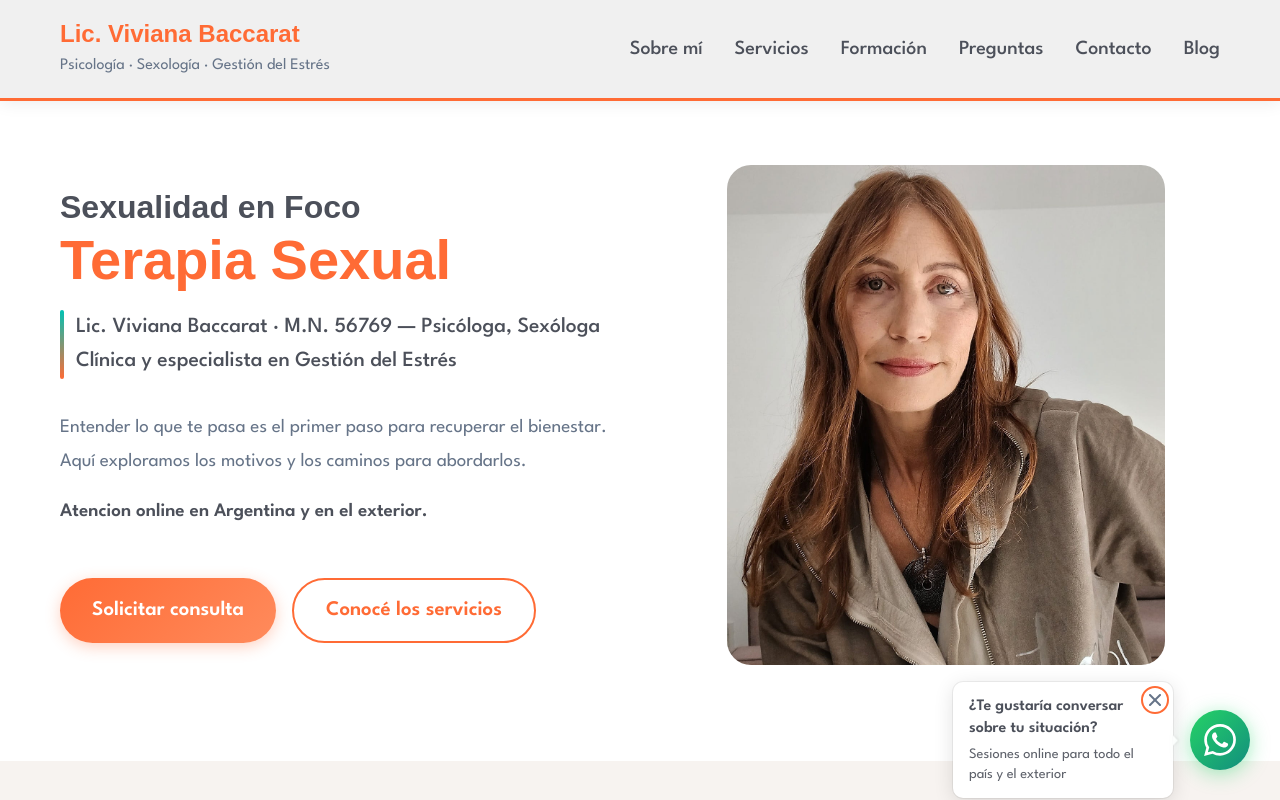
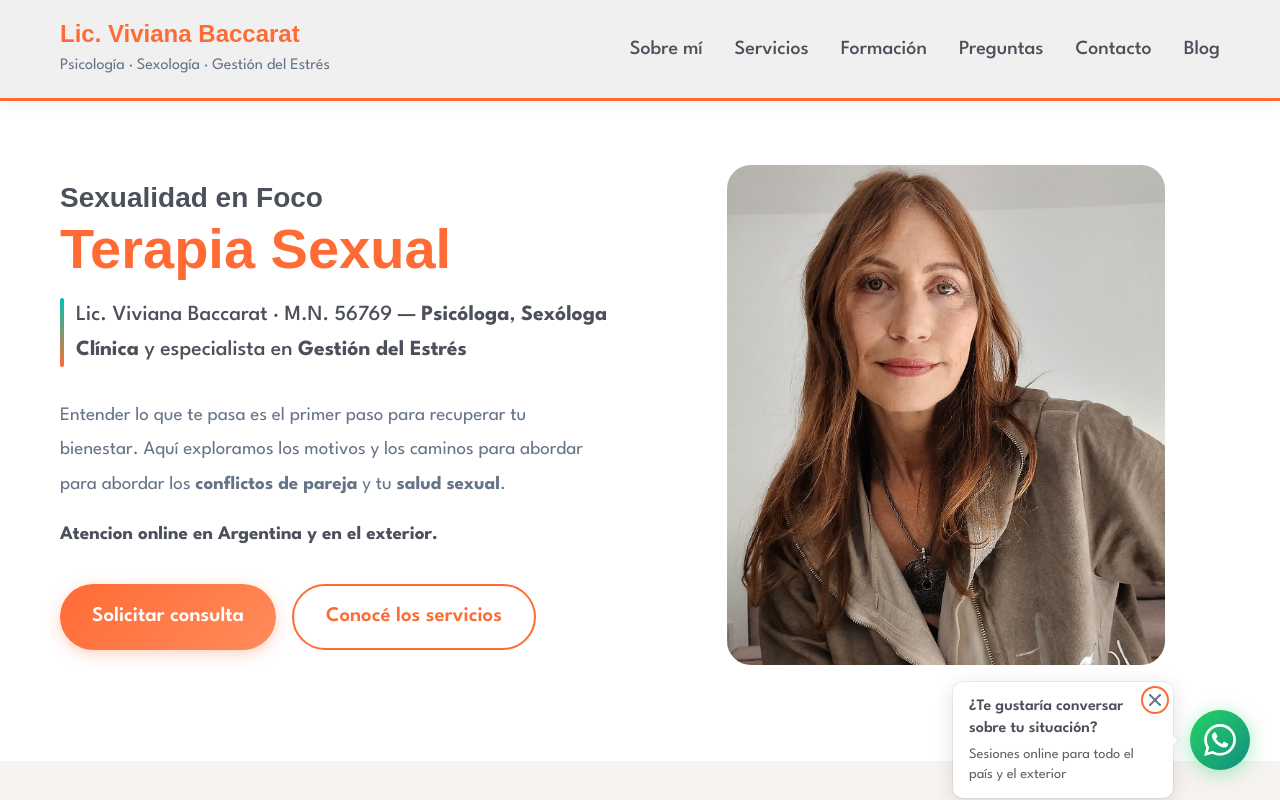
Before and after one commit to christiansaavedra/licenciada-viviana-baccarat, a React (Vite) app: page / in a window 1280 px wide. Shown: the top 800 px of the page. Built offline with nearby package versions, Linux system fonts and the light colour scheme; a web font is replaced by a local one.

Commit message:
Cambios de estilo

```diff
--- a/index.html
+++ b/index.html
@@ -26,11 +26,11 @@
 
     <!-- Primary Meta -->
     <title>
-      Lic. Viviana Baccarat | Psicóloga | Terapia Psicosexual y Estrés
+      Terapia Sexual Online | Lic. Viviana Baccarat | Argentina e Internacional
     </title>
     <meta
       name="description"
-      content="Psicoterapia Sexual con abordaje del Estrés. Tratamiento de eyaculación precoz, disfunción eréctil, vaginismo y ansiedad. Atención online e internacional."
+      content="Terapia sexual y de pareja con la Lic. Viviana Baccarat (M.N. 56769). Especialista en disfunciones, falta de deseo, vínculos y gestión del estrés. Atención online para Argentina y el exterior. Recuperá tu bienestar sexual."
     />
     <meta name="author" content="Lic. Viviana Baccarat" />
     <link rel="canonical" href="https://sexualidadenfoco.com.ar/" />
--- a/src/components/hero/Hero.module.css
+++ b/src/components/hero/Hero.module.css
@@ -33,7 +33,7 @@
   color: var(--color-text);
 
   @media (min-width: 768px) {
-    font-size: 2rem;
+    font-size: 1.75rem;
   }
 }
 
@@ -51,12 +51,17 @@
 }
 
 .description_paragraph_bold {
-  font-weight: 600;
   color: var(--color-text) !important;
+
+  @media (min-width: 768px) {
+    margin-bottom: 0rem !important;
+  }
 }
 
 .subtitle {
   font-size: 1.35rem;
+  font-family: var(--font-body);
+  line-height: 1.6;
   color: var(--color-text);
   margin-bottom: 2rem;
   font-weight: 500;
@@ -84,6 +89,10 @@
   color: var(--color-text);
   margin-bottom: 3rem;
   line-height: 1.8;
+
+  @media (min-width: 768px) {
+    margin-bottom: 2rem;
+  }
 }
 
 .description p {
--- a/src/components/hero/Hero.tsx
+++ b/src/components/hero/Hero.tsx
@@ -22,19 +22,20 @@ const Hero = () => {
             animate={{ opacity: 1, y: 0 }}
             transition={{ duration: 0.8, delay: 0.2 }}
           >
-            <h1 className={styles.title}>Sexualidad en Foco</h1>
+            <h2 className={styles.title}>Sexualidad en Foco</h2>
             <h1 className={styles.title}>Terapia Sexual</h1>
           </motion.div>
 
-          <motion.p
+          <motion.h2
             className={styles.subtitle}
             initial={{ opacity: 0, y: 10 }}
             animate={{ opacity: 1, y: 0 }}
             transition={{ duration: 0.8, delay: 0.4 }}
           >
-            Lic. Viviana Baccarat · M.N. 56769 — Psicóloga, Sexóloga Clínica y
-            especialista en Gestión del Estrés
-          </motion.p>
+            Lic. Viviana Baccarat · M.N. 56769 — <strong>Psicóloga</strong>,{" "}
+            <strong>Sexóloga Clínica</strong> y especialista en{" "}
+            <strong>Gestión del Estrés</strong>
+          </motion.h2>
 
           <motion.div
             className={styles.description}
@@ -43,9 +44,10 @@ const Hero = () => {
             transition={{ duration: 0.8, delay: 0.6 }}
           >
             <p className={styles.description_paragraph}>
-              Entender lo que te pasa es el primer paso para recuperar el
-              bienestar. Aquí exploramos los motivos y los caminos para
-              abordarlos.
+              Entender lo que te pasa es el primer paso para recuperar tu
+              bienestar. Aquí exploramos los motivos y los caminos para abordar
+              para abordar los <strong>conflictos de pareja</strong> y tu{" "}
+              <strong>salud sexual</strong>.
             </p>
 
             <p
@@ -54,7 +56,7 @@ const Hero = () => {
                 styles.description_paragraph_bold,
               )}
             >
-              Atencion online en Argentina y en el exterior.
+              <strong>Atencion online en Argentina y en el exterior.</strong>
             </p>
           </motion.div>
 
--- a/src/components/layout/Layout.module.css
+++ b/src/components/layout/Layout.module.css
@@ -25,7 +25,7 @@
   cursor: pointer;
 }
 
-.logo h1 {
+.logo h2 {
   font-size: 1.5rem;
   color: var(--color-primary);
   margin-bottom: 0.25rem;
--- a/src/components/layout/Layout.tsx
+++ b/src/components/layout/Layout.tsx
@@ -55,7 +55,7 @@ const Layout = () => {
               className={styles.logo}
               onClick={() => setIsMenuOpen(false)}
             >
-              <h1>Lic. Viviana Baccarat</h1>
+              <h2>Lic. Viviana Baccarat</h2>
               <p>Psicología · Sexología · Gestión del Estrés</p>
             </Link>
 
@@ -78,10 +78,7 @@ const Layout = () => {
               {navItems.map((item) => (
                 <li key={item.label}>
                   {item.path ? (
-                    <Link
-                      to={item.path}
-                      onClick={() => setIsMenuOpen(false)}
-                    >
+                    <Link to={item.path} onClick={() => setIsMenuOpen(false)}>
                       {item.label}
                     </Link>
                   ) : (
@@ -108,9 +105,11 @@ const Layout = () => {
         <div className="container">
           <div className={styles.footerContent}>
             <p className={styles.footerCopy}>
-              © {new Date().getFullYear()} Lic. Viviana Baccarat — Psicóloga
-              M.N. 56769
+              © {new Date().getFullYear()}
+              <strong> Lic. Viviana Baccarat — Psicóloga M.N. 56769</strong>
             </p>
+            <strong>Psicología · Sexología · Gestión del Estrés</strong>
+
             <p className={styles.footerLinks}>
               <Link to="/politica-privacidad">Política de Privacidad</Link>
               <span className={styles.footerSep}>|</span>
```
Also changed, not shown: public/llms.txt.
